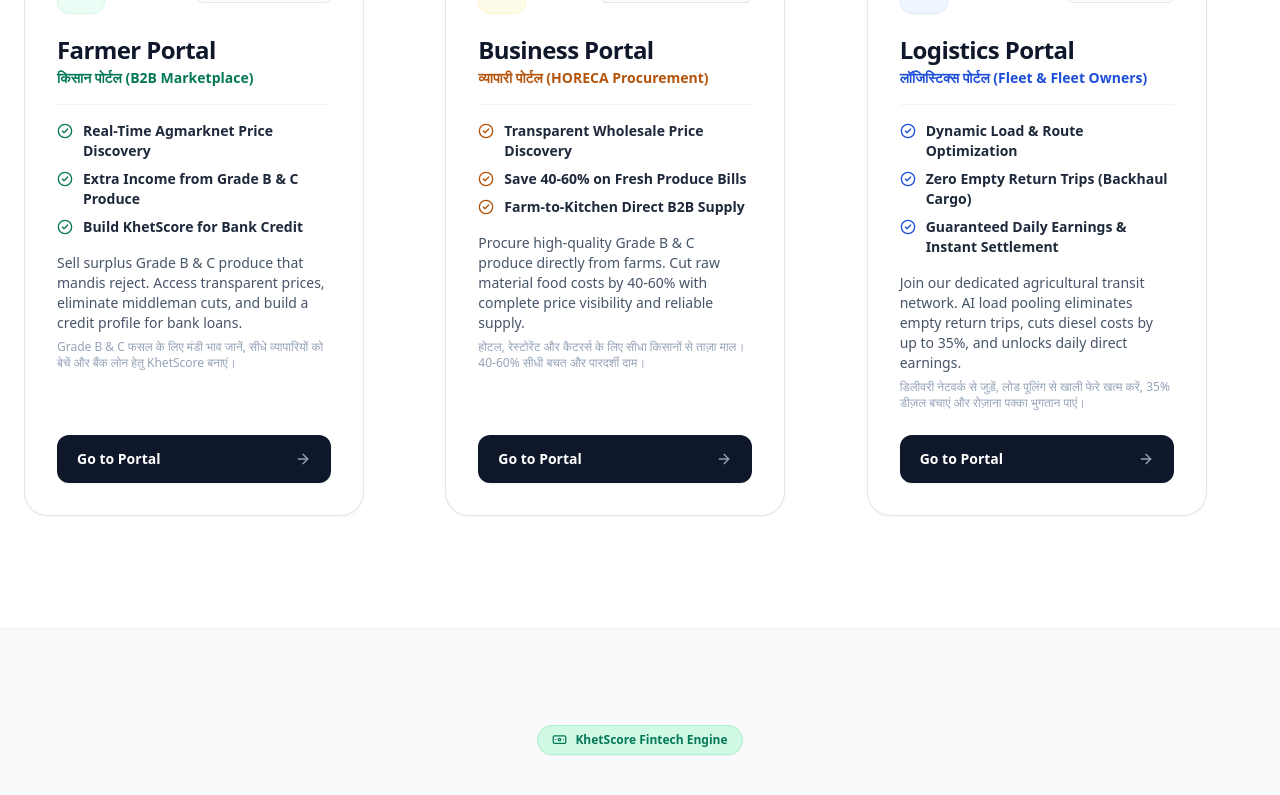
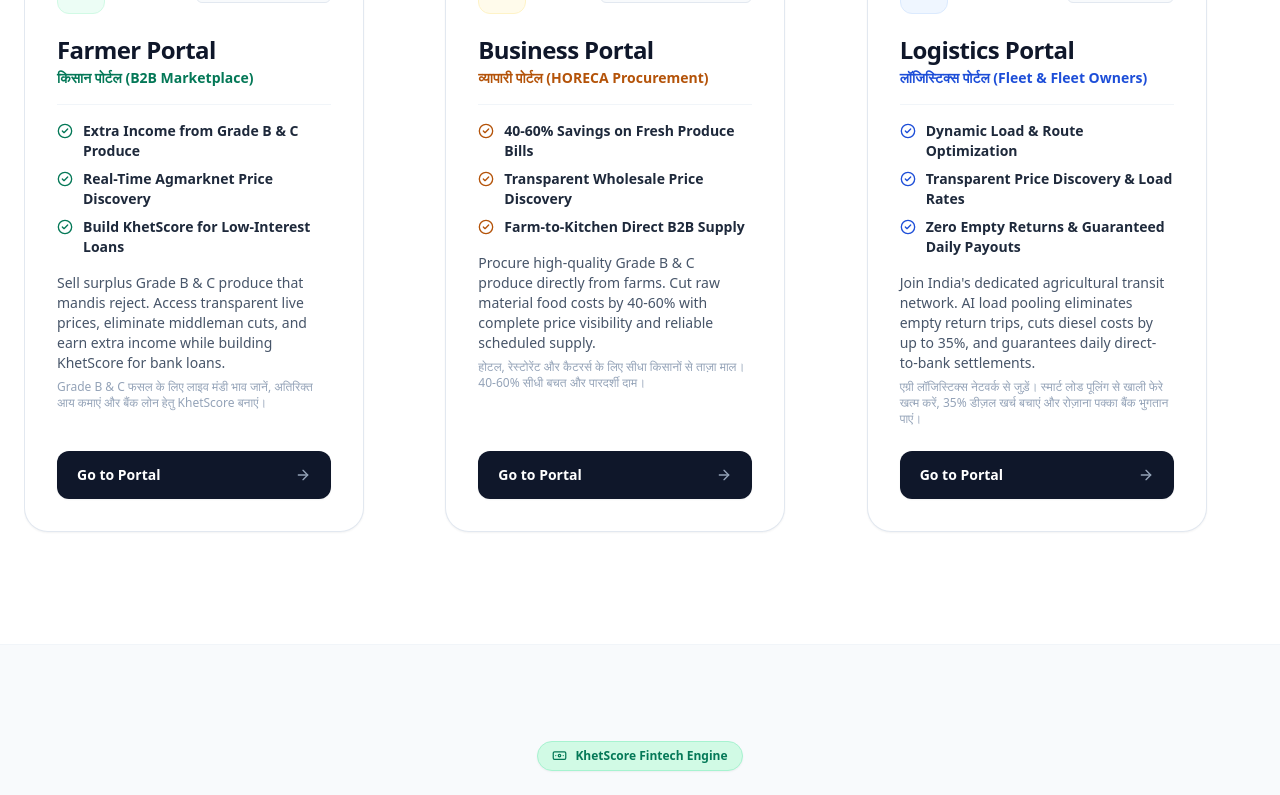
Before and after one commit to krishnayankashyap-hub/khetflow-platform, a React (Vite) app: page / in a window 1280 px wide. Shown: the part 1100-1895 px from the top of the page. Built offline with nearby package versions, Linux system fonts and the light colour scheme; the HTML template or start-up script is replaced by a standard one.

Commit message:
Highlight Grade B & C produce and price discovery across all portals and balance logistics copy

```diff
--- a/src/App.jsx
+++ b/src/App.jsx
@@ -180,12 +180,12 @@ export default function KhetFlowFullPortfolio() {
       title: 'Farmer Portal',
       hindi: 'किसान पोर्टल (B2B Marketplace)',
       role: 'Agri Producers',
-      desc: 'Sell surplus Grade B & C produce that mandis reject. Access transparent prices, eliminate middleman cuts, and build a credit profile for bank loans.',
-      hindiDesc: 'Grade B & C फसल के लिए मंडी भाव जानें, सीधे व्यापारियों को बेचें और बैंक लोन हेतु KhetScore बनाएं।',
+      desc: 'Sell surplus Grade B & C produce that mandis reject. Access transparent live prices, eliminate middleman cuts, and earn extra income while building KhetScore for bank loans.',
+      hindiDesc: 'Grade B & C फसल के लिए लाइव मंडी भाव जानें, अतिरिक्त आय कमाएं और बैंक लोन हेतु KhetScore बनाएं।',
       features: [
+        'Extra Income from Grade B & C Produce',
         'Real-Time Agmarknet Price Discovery',
-        'Extra Income from Grade B & C Produce',
-        'Build KhetScore for Bank Credit'
+        'Build KhetScore for Low-Interest Loans'
       ],
       url: 'https://farmer-portal-yourproject.web.app/',
       accent: 'emerald',
@@ -196,11 +196,11 @@ export default function KhetFlowFullPortfolio() {
       title: 'Business Portal',
       hindi: 'व्यापारी पोर्टल (HORECA Procurement)',
       role: 'Wholesale Buyers',
-      desc: 'Procure high-quality Grade B & C produce directly from farms. Cut raw material food costs by 40-60% with complete price visibility and reliable supply.',
+      desc: 'Procure high-quality Grade B & C produce directly from farms. Cut raw material food costs by 40-60% with complete price visibility and reliable scheduled supply.',
       hindiDesc: 'होटल, रेस्टोरेंट और कैटरर्स के लिए सीधा किसानों से ताज़ा माल। 40-60% सीधी बचत और पारदर्शी दाम।',
       features: [
+        '40-60% Savings on Fresh Produce Bills',
         'Transparent Wholesale Price Discovery',
-        'Save 40-60% on Fresh Produce Bills',
         'Farm-to-Kitchen Direct B2B Supply'
       ],
       url: 'https://business-portal-yourproject.web.app/',
@@ -212,12 +212,12 @@ export default function KhetFlowFullPortfolio() {
       title: 'Logistics Portal',
       hindi: 'लॉजिस्टिक्स पोर्टल (Fleet & Fleet Owners)',
       role: 'Smart Fleet',
-      desc: 'Join our dedicated agricultural transit network. AI load pooling eliminates empty return trips, cuts diesel costs by up to 35%, and unlocks daily direct earnings.',
-      hindiDesc: 'डिलीवरी नेटवर्क से जुड़ें, लोड पूलिंग से खाली फेरे खत्म करें, 35% डीज़ल बचाएं और रोज़ाना पक्का भुगतान पाएं।',
+      desc: 'Join India\'s dedicated agricultural transit network. AI load pooling eliminates empty return trips, cuts diesel costs by up to 35%, and guarantees daily direct-to-bank settlements.',
+      hindiDesc: 'एग्री लॉजिस्टिक्स नेटवर्क से जुड़ें। स्मार्ट लोड पूलिंग से खाली फेरे खत्म करें, 35% डीज़ल खर्च बचाएं और रोज़ाना पक्का बैंक भुगतान पाएं।',
       features: [
         'Dynamic Load & Route Optimization',
-        'Zero Empty Return Trips (Backhaul Cargo)',
-        'Guaranteed Daily Earnings & Instant Settlement'
+        'Transparent Price Discovery & Load Rates',
+        'Zero Empty Returns & Guaranteed Daily Payouts'
       ],
       url: 'https://rider-portal-yourproject.web.app/',
       accent: 'blue',
```
